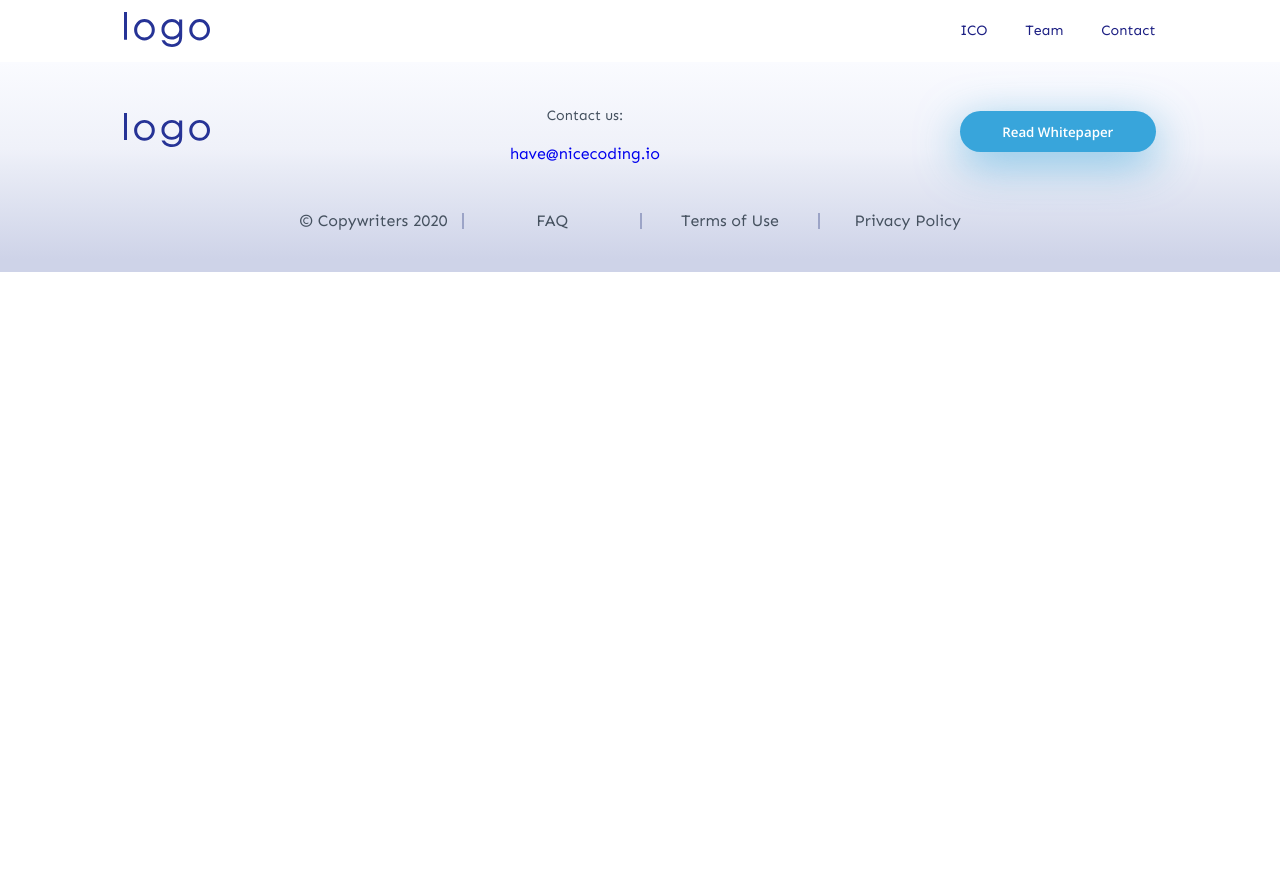
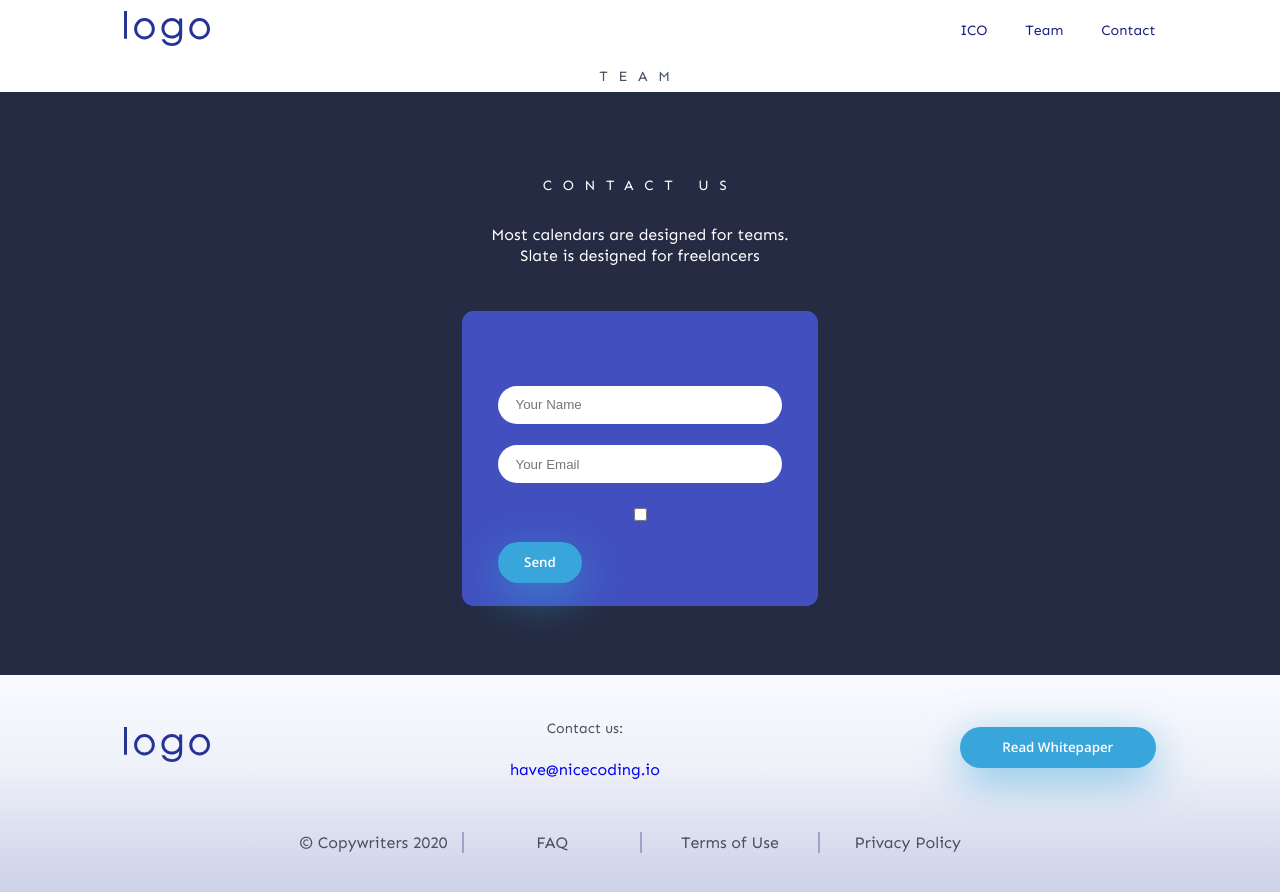
Before and after one commit to MrEyelet/eth, a plain HTML site: page index.html in a window 1280 px wide. Before the commit the page ends 800 px from the top, so only its background shows below. Drawn offline with nearby package versions, Linux system fonts and the light colour scheme; files whose address does not match are found by name.

Commit message:
form layout

```diff
--- a/index.html
+++ b/index.html
@@ -24,7 +24,25 @@
         </nav>
       </div>
     </header>
-    <main></main>
+    <main>
+      <section class="theme--light section section--team">
+        <div class="section__wrapper">
+          <h2>Team</h2>
+        </div>
+      </section>
+      <section class="theme--dark section section--contact">
+        <div class="section__wrapper">
+          <h2>Contact us</h2>
+          <p>Most calendars are designed for teams. Slate is designed for freelancers</p>
+          <form class="form" action="">
+            <input type="text" id="name" name="name" required placeholder="Your Name" />
+            <input type="email" id="email" name="email" required placeholder="Your Email" />
+            <input type="checkbox" required />
+            <button type="submit" class="btn btn--small">Send</button>
+          </form>
+        </div>
+      </section>
+    </main>
     <footer class="footer">
       <div class="footer__wrapper">
         <div class="footer__top">
--- a/sass/base/common.scss
+++ b/sass/base/common.scss
@@ -10,6 +10,7 @@ html {
 body {
   font-family: $base-font;
   font-size: $base-font-size;
+  line-height: $base-line-height;
   color: $color-dark;
 }
 main {
--- a/sass/base/section.scss
+++ b/sass/base/section.scss
@@ -1,6 +1,7 @@
 .section {
-  @include wrapper;
-  padding-top: 5rem;
-  padding-bottom: 6rem;
+  position: relative;
   text-align: center;
+  &__wrapper {
+    @include wrapper;
+  }
 }
--- a/sass/base/theme.scss
+++ b/sass/base/theme.scss
@@ -1,10 +1,10 @@
 .theme {
   &--dark {
-    // background-color: $color-brand_primary;
+    background-color: $color-secondary;
     color: $color-white;
   }
   &--light {
-    // background-color: $color-light;
+    background-color: $color-white;
     color: $color-dark;
   }
 }
--- a/sass/base/variables.scss
+++ b/sass/base/variables.scss
@@ -13,9 +13,11 @@ $base-font: "Sen", sans-serif;
 $second-font: "Open Sans", sans-serif;
 $base-font-weight: 400;
 $base-font-size: 1.8rem;
+$base-line-height: 2.4rem;
 
 $over-all: 99999999;
-$over-content: 100;
+$header: 5000;
+$over-content: 1000;
 $below-content: -100;
 
 //bp
--- a/sass/components/btn.scss
+++ b/sass/components/btn.scss
@@ -1,4 +1,6 @@
 .btn {
+  height: 4.6rem;
+
   background-color: $color-third;
   color: $color-white;
   padding: 1rem 2rem;
@@ -8,7 +10,10 @@
   font-weight: 600;
   &--large {
     width: 22rem;
-    height: 4.6rem;
+    box-shadow: 0px 12px 44px rgba(56, 165, 219, 0.6);
+  }
+  &--small {
+    width: 9.5rem;
     box-shadow: 0px 12px 44px rgba(56, 165, 219, 0.6);
   }
 }
--- /dev/null
+++ b/sass/components/form.scss
@@ -0,0 +1,16 @@
+.form {
+  display: flex;
+  flex-direction: column;
+  max-width: 40rem;
+  width: 100%;
+  padding: 8.4rem 4rem 2.6rem;
+  margin: 5rem auto 0;
+  background-color: $color-primary;
+  border-radius: 1.3rem;
+  input {
+    margin-bottom: 2.4rem;
+    padding: 1.3rem 2rem;
+    border-radius: 2.5rem;
+    border: none;
+  }
+}
--- a/sass/components/header.scss
+++ b/sass/components/header.scss
@@ -3,6 +3,8 @@
   position: fixed;
   top: 0;
   left: 0;
+  background-color: $color-white;
+  z-index: $header;
   &__wrapper {
     @include wrapper;
     display: flex;
--- /dev/null
+++ b/sass/sections/section--contact.scss
@@ -0,0 +1,13 @@
+.section--contact {
+  padding: 8.8rem 0 7.8rem;
+  h2 {
+    margin-bottom: 2.6rem;
+    letter-spacing: 1.2rem;
+    text-transform: uppercase;
+  }
+  p {
+    max-width: 34rem;
+    width: 100%;
+    margin: 0 auto;
+  }
+}
--- /dev/null
+++ b/sass/sections/section--team.scss
@@ -0,0 +1,6 @@
+.section--team {
+  h2 {
+    text-transform: uppercase;
+    letter-spacing: 1.2rem;
+  }
+}
--- a/sass/style.scss
+++ b/sass/style.scss
@@ -12,9 +12,14 @@
 @import "base/section";
 @import "base/theme";
 
+/* Sections */
+@import "sections/section--team";
+@import "sections/section--contact";
+
 /* BEM Blocks */
 @import "components/header";
 @import "components/footer";
 @import "components/btn";
 @import "components/logo";
 @import "components/nav";
+@import "components/form";
```
Also changed, not shown: css/style.min.css.
